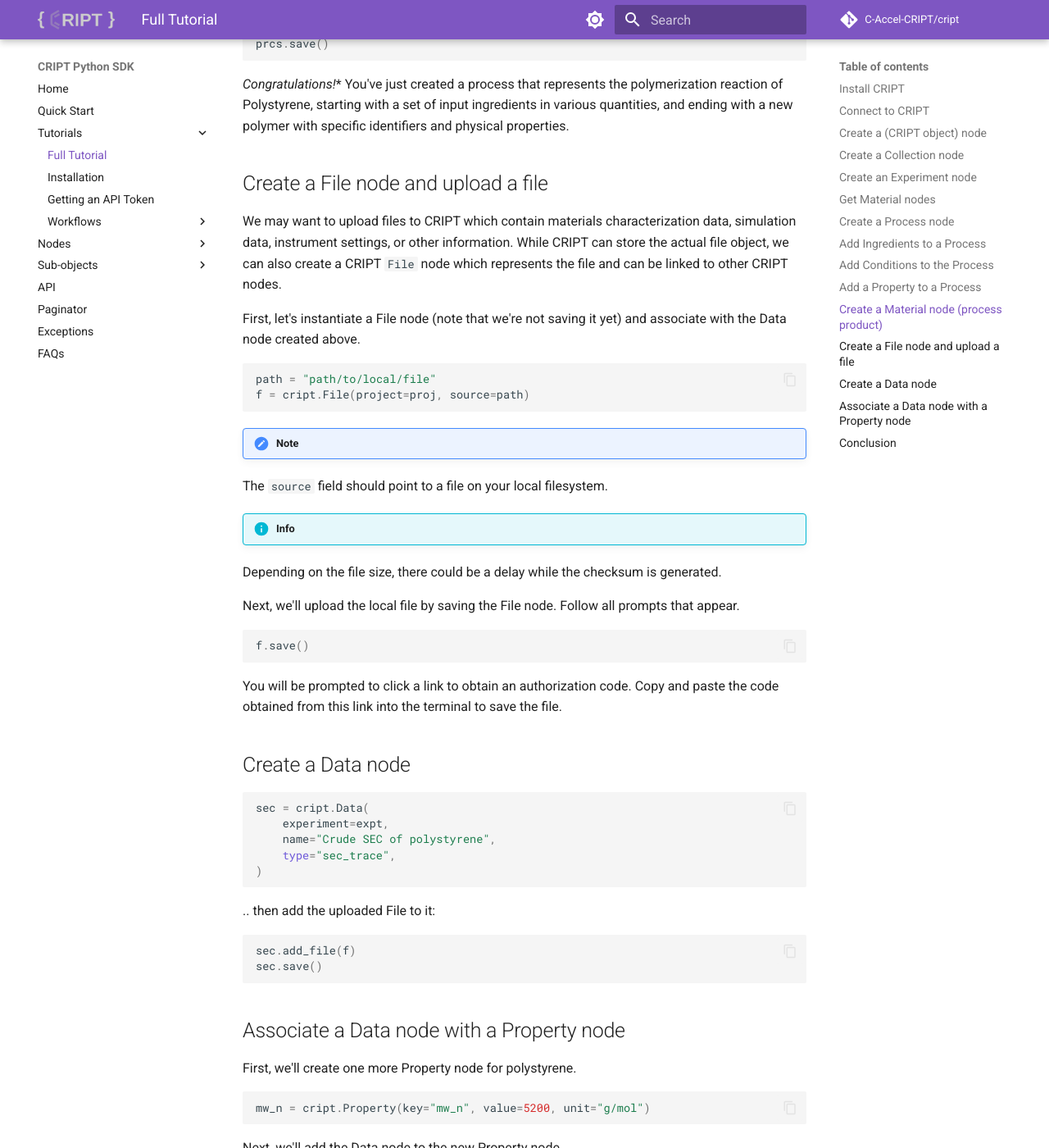
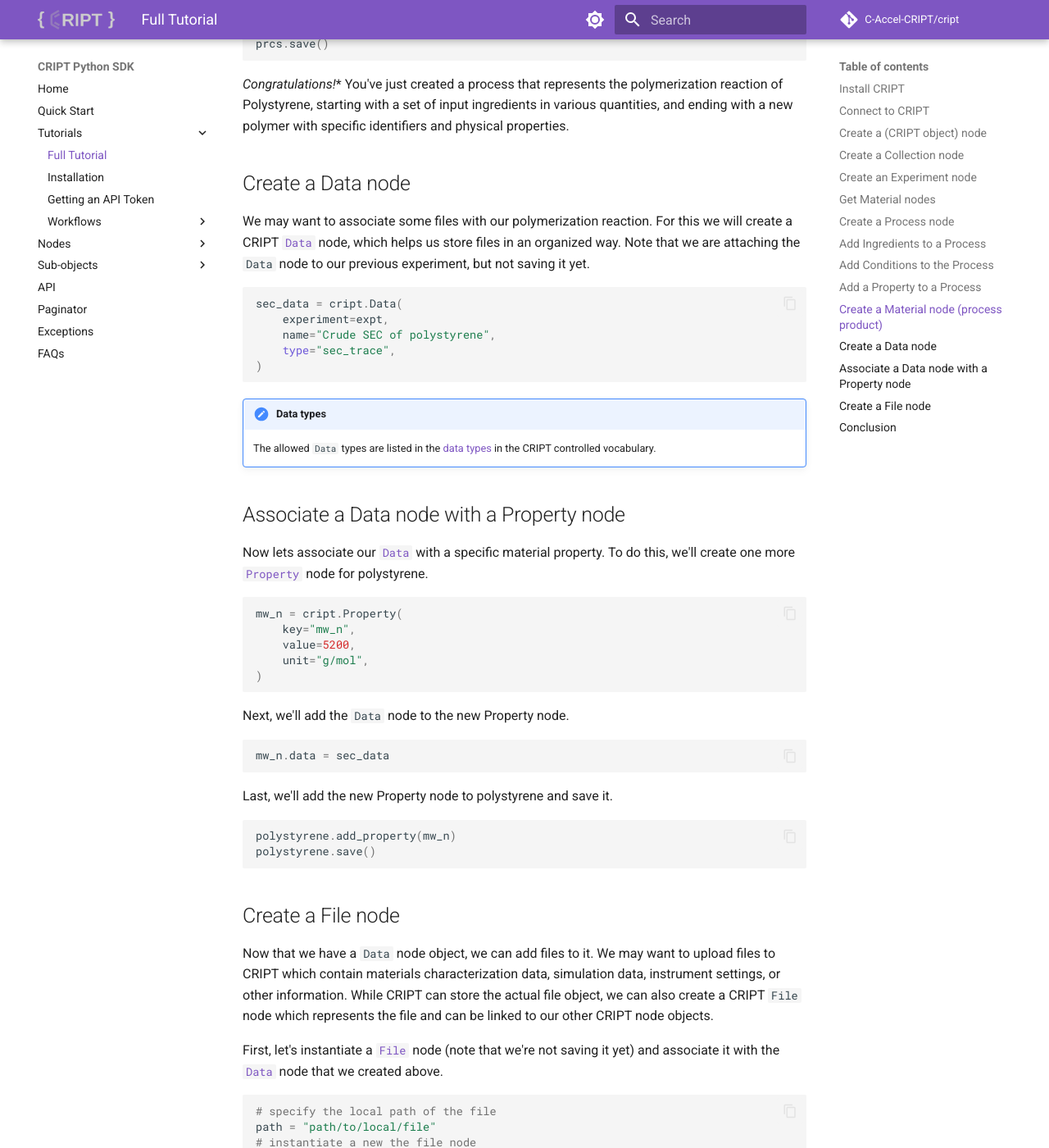
Before and after one commit to C-Accel-CRIPT/sdk-archive, an MkDocs documentation site: the page built from docs/tutorials/full_tutorial.md, in a window 1280 px wide and 1400 px high, scrolled down 7932 px. Shown: the whole window at 82% size. Built offline with MkDocs 1.6.1 and Material for MkDocs 9.7.7, drawn with Linux system fonts in a browser that asks for light colours; comment, search, counter and statistics services are not loaded; some of the changed text lies outside the part shown.

Commit message:
Update full_tutorial.md

````diff
--- a/docs/tutorials/full_tutorial.md
+++ b/docs/tutorials/full_tutorial.md
@@ -320,7 +320,7 @@
 ```
 
 !!! note "Material property keys"
-    The allowed material `Proeprty` keys are listed in the <a href="https://criptapp.org/keys/material-property-key/" target="_blank">material property keys</a> in the CRIPT controlled vocabulary.
+    The allowed material `Property` keys are listed in the <a href="https://criptapp.org/keys/material-property-key/" target="_blank">material property keys</a> in the CRIPT controlled vocabulary.
 
 Finally we can save the `Material` node, add it as a product to the `Process` node, and then save the changes to the `Process` node.
 
@@ -336,24 +336,68 @@
 
 *Congratulations!** You've just created a process that represents the polymerization reaction of Polystyrene, starting with a set of input ingredients in various quantities, and ending with a new polymer with specific identifiers and physical properties.
 
+# Create a Data node
+
+We may want to associate some files with our polymerization reaction. For this we will create a CRIPT [`Data`](../nodes/data.md) node, which helps us store files in an organized way. Note that we are attaching the `Data` node to our previous experiment, but not saving it yet.
+
+``` python
+sec_data = cript.Data(
+    experiment=expt,
+    name="Crude SEC of polystyrene",
+    type="sec_trace",
+)
+```
+
+!!! note "Data types"
+    The allowed `Data` types are listed in the <a href="https://criptapp.org/keys/data-type/" target="_blank">data types</a> in the CRIPT controlled vocabulary.
 
 
+# Associate a Data node with a Property node
 
-# Create a File node and upload a file
-
-We may want to upload files to CRIPT which contain materials characterization data, simulation data, instrument settings, or other information. While CRIPT can store the actual file object, we can also create a CRIPT `File` node which represents the file and can be linked to other CRIPT nodes.
-
-First, let's instantiate a File node (note that we're not saving it yet) and associate with the Data node created above.
+Now lets associate our [`Data`](../nodes/data.md) with a specific material property. To do this, we'll create one more [`Property`](../subobjects/property.md) node for polystyrene.
 
 ``` python
+mw_n = cript.Property(
+    key="mw_n",
+    value=5200,
+    unit="g/mol",
+)
+```
+
+Next, we'll add the `Data` node to the new Property node.
+
+``` python
+mw_n.data = sec_data
+```
+
+Last, we'll add the new Property node to polystyrene and save it.
+
+``` python
+polystyrene.add_property(mw_n)
+polystyrene.save()
+```
+
+# Create a File node
+
+Now that we have a `Data` node object, we can add files to it. We may want to upload files to CRIPT which contain materials characterization data, simulation data, instrument settings, or other information. While CRIPT can store the actual file object, we can also create a CRIPT `File` node which represents the file and can be linked to our other CRIPT node objects.
+
+First, let's instantiate a [`File`](../nodes/file.md) node (note that we're not saving it yet) and associate it with the [`Data`](../nodes/data.md) node that we created above.
+
+``` python
+# specify the local path of the file
 path = "path/to/local/file"
-f = cript.File(project=proj, source=path)
+# instantiate a new the file node
+f = cript.File(
+    project=proj,
+    source=path,
+)
 ```
 
 !!! note
-The `source` field should point to a file on your local filesystem.
+    The `source` field should point to a file on your local filesystem.
+
 !!! info
-Depending on the file size, there could be a delay while the checksum is generated.
+    Depending on the file size, there could be a delay while the checksum is generated.
 
 Next, we'll upload the local file by saving the File node. Follow all prompts that appear.
 
@@ -361,44 +405,12 @@
 f.save()
 ```
 
-You will be prompted to click a link to obtain an authorization code. Copy and paste the code obtained from this link into the terminal to save the file.
+You will be prompted to click a link to obtain an authorization code for uploading this file to the CRIPT file sotage client. Copy and paste the code obtained from this link into the terminal to save the file.
 
-# Create a Data node
-
+Once the `File` node is saved, we add the newly uploaded file to our `Data` node and save it.
 ``` python
-sec = cript.Data(
-    experiment=expt,
-    name="Crude SEC of polystyrene",
-    type="sec_trace",
-)
-```
-
-.. then add the uploaded File to it:
-
-``` python
-sec.add_file(f)
-sec.save()
-```
-
-# Associate a Data node with a Property node
-
-First, we'll create one more Property node for polystyrene.
-
-``` python
-mw_n = cript.Property(key="mw_n", value=5200, unit="g/mol")
-```
-
-Next, we'll add the Data node to the new Property node.
-
-``` python
-mw_n.data = sec
-```
-
-Last, we'll add the new Property node to polystyrene then save it.
-
-``` python
-polystyrene.add_property(mw_n)
-polystyrene.save()
+sec_data.add_file(f)
+sec_data.save()
 ```
 
 # Conclusion
````
